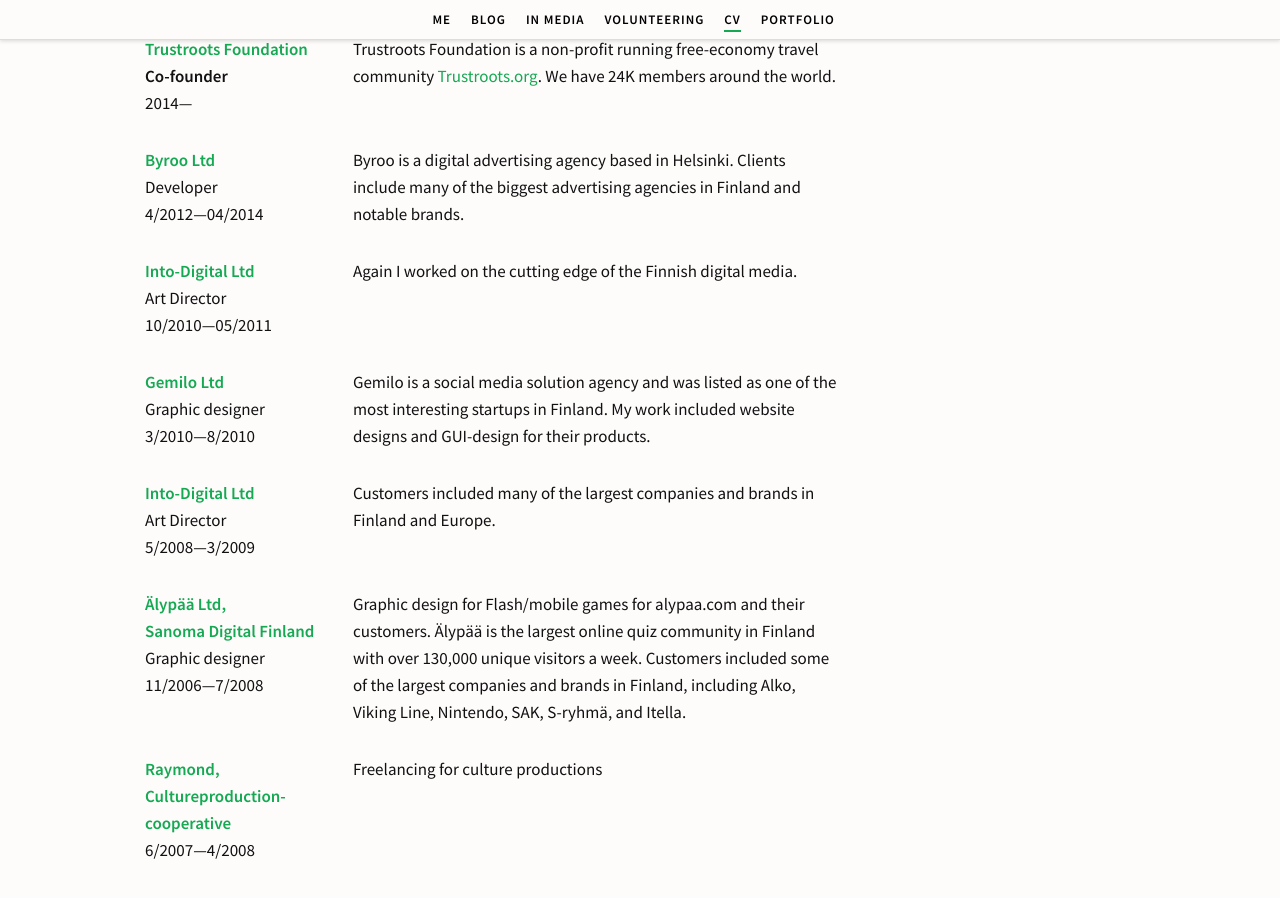
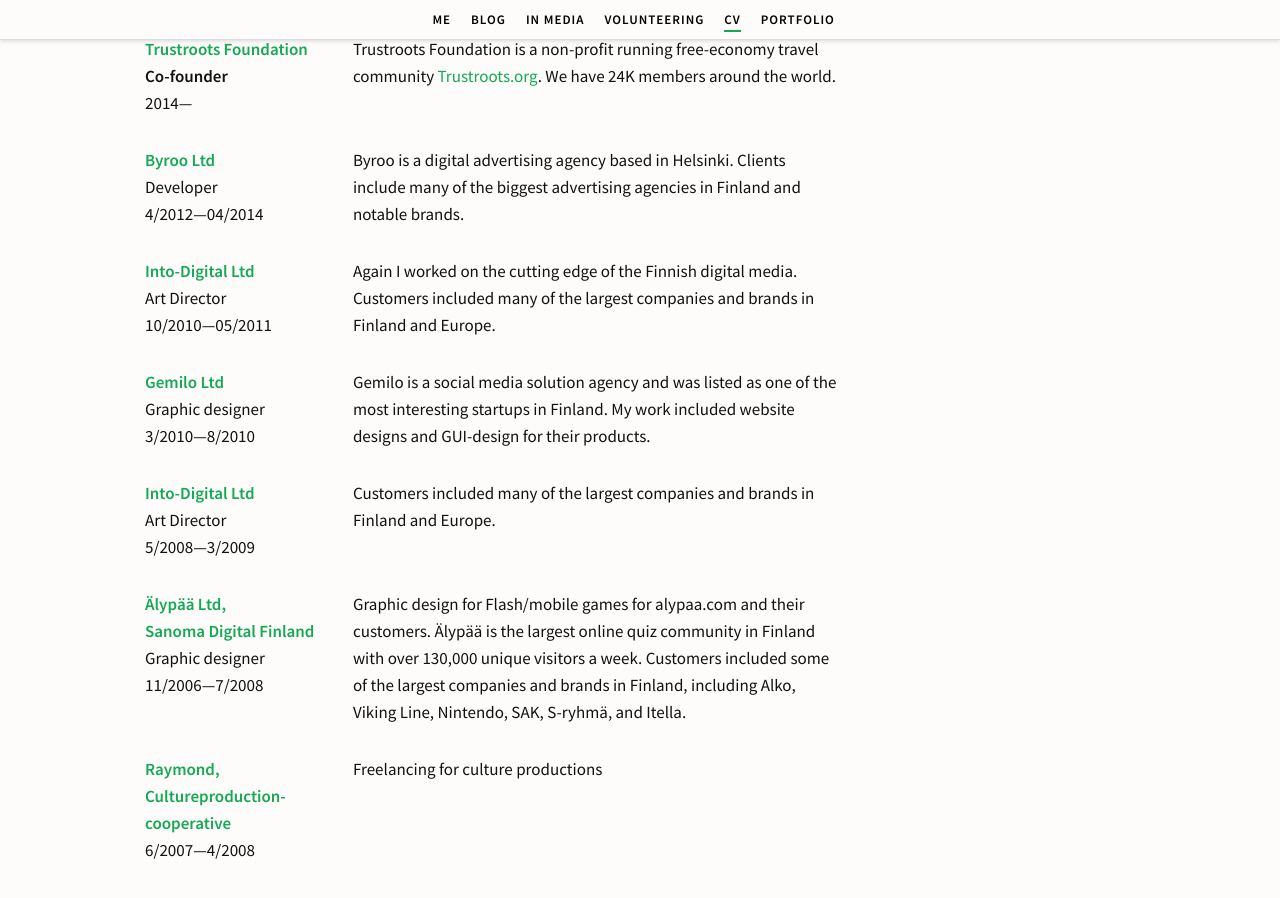
Before and after one commit to simison/simison.github.io, a Jekyll site: the page built from cv/index.html, in a window 1280 px wide and 900 px high, scrolled down 2106 px. Built offline with Jekyll 4.4.1, drawn with Linux system fonts in a browser that asks for light colours; some web fonts are replaced.

Commit message:
Update CV

```diff
--- a/cv/index.html
+++ b/cv/index.html
@@ -102,7 +102,7 @@
           10/2010—05/2011
         </div>
         <div class="description">
-          Again I worked on the cutting edge of the Finnish digital media.
+          Again I worked on the cutting edge of the Finnish digital media. Customers included many of the largest companies and brands in Finland and Europe.
         </div>
       </li>
 
```
